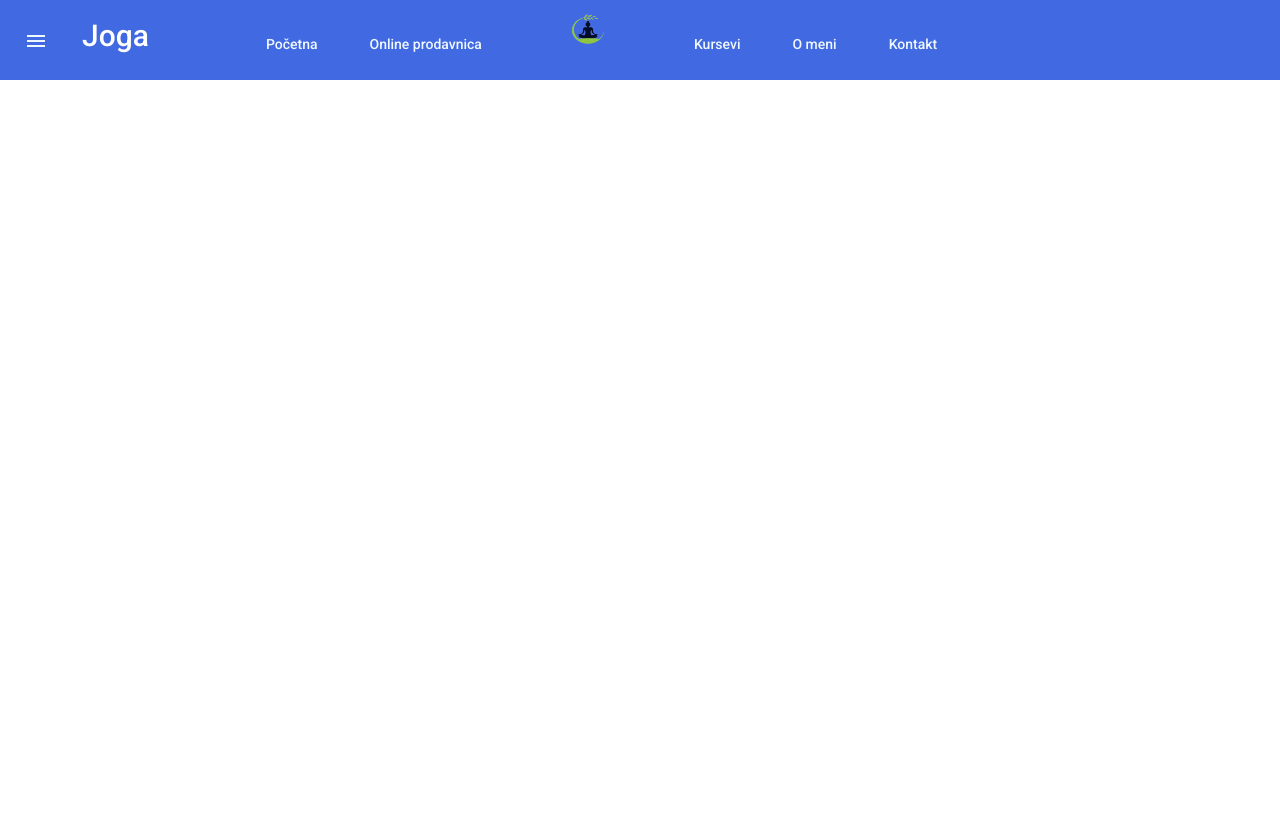
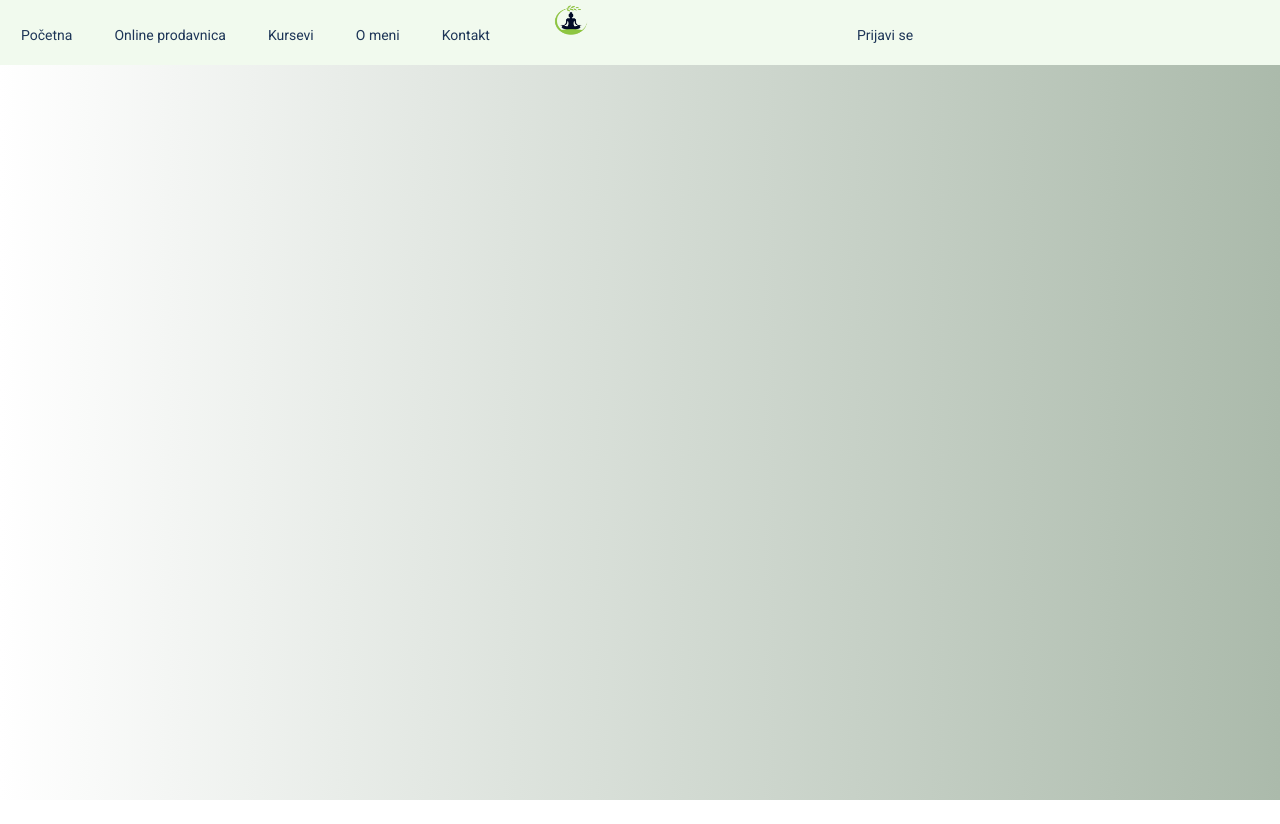
Before and after one commit to popovic01/MeanStackYogaApp, an Angular app in the folder Frontend/: page / in a window 1280 px wide. After the commit the page ends 800 px from the top, so only its background shows below. Built offline with nearby package versions, Linux system fonts and the light colour scheme.

Commit message:
Html toolbar

```diff
--- a/Frontend/src/app/app.component.html
+++ b/Frontend/src/app/app.component.html
@@ -1 +1 @@
-<app-main-nav></app-main-nav>
+<app-toolbar></app-toolbar>
--- a/Frontend/src/app/app.module.ts
+++ b/Frontend/src/app/app.module.ts
@@ -12,11 +12,13 @@ import { MatButtonModule } from '@angular/material/button';
 import { MatSidenavModule } from '@angular/material/sidenav';
 import { MatIconModule } from '@angular/material/icon';
 import { MatListModule } from '@angular/material/list';
+import { ToolbarComponent } from './toolbar/toolbar.component';
 
 @NgModule({
   declarations: [
     AppComponent,
-    MainNavComponent
+    MainNavComponent,
+    ToolbarComponent
   ],
   imports: [
     BrowserModule,
--- a/Frontend/src/app/main-nav/main-nav.component.css
+++ b/Frontend/src/app/main-nav/main-nav.component.css
@@ -8,19 +8,20 @@ position: sticky;
 position: -webkit-sticky; /* For macOS/iOS Safari */
 top: 0; /* Sets the sticky toolbar to be on top */
 z-index: 1000; /* Ensure that your app's content doesn't overlap the toolbar */
-background-color: royalblue;
+background-color: #83c5be;
 }
 
 div {
   overflow: inherit;
-  color: aliceblue;
+  color: white;
 }
 
 .mat-sidenav-container{
 min-height: 93vh !important;
-width: 10%;
+width: 100px;
 text-align: center;
 /*position: sticky;*/
+background-color: white;
 }
 
 a{
@@ -41,14 +42,10 @@ button{
 
 .example-spacer {
   /*flex: 1 1 auto;*/
-  margin-left: 65px;
+  margin-left: 45px;
 }
 
 .mat-sidenav-content{
     font-size: 80%;
     text-align: center;
 }
-
-.mat-drawer-container {
-  background-color: white;
-}
--- a/Frontend/src/app/main-nav/main-nav.component.html
+++ b/Frontend/src/app/main-nav/main-nav.component.html
@@ -22,7 +22,7 @@
   </mat-toolbar>
   <mat-sidenav-container fxFlexFill class="example-container">
     <mat-sidenav color="primary" #sidenav fxLayout="column" mode="over"  opened="false" fxHide.gt-sm="true">
-      <div fxLayout="column">
+      <div fxLayout="column" class="mat-drawer-container">
         <a mat-button routerLink="/about-us">Početna</a>
         <a mat-button routerLink="/prices">Online prodavnica</a>
         <a mat-button routerLink="/start-page">Kursevi</a>
--- /dev/null
+++ b/Frontend/src/app/toolbar/toolbar.component.css
@@ -0,0 +1,29 @@
+.topnav {
+    overflow: hidden;
+    background-color: #f1faee;
+    padding-bottom: 15px;
+    height: 50px;
+  }
+
+  img {
+      margin-left: 20px;
+  }
+
+  .topnav a {
+    color: #1d3557;
+    text-align: center;
+    padding: 12px 16px;
+    margin: 0 5px;
+    text-decoration: none;
+    font-size: 14px;
+  }
+
+  .topnav a:hover {
+    background-color: #b7e4c7;
+    color: #f1faee;
+    border-radius: 5px;
+  }
+
+  #spec {
+      margin-left: 230px;
+  }
--- /dev/null
+++ b/Frontend/src/app/toolbar/toolbar.component.html
@@ -0,0 +1,9 @@
+<div class="topnav">
+    <a href="#">Početna</a>
+    <a href="#op">Online prodavnica</a>
+    <a href="#">Kursevi</a>
+    <a href="#">O meni</a>
+    <a href="#">Kontakt</a>
+    <img src="assets/images/Logo.png" width="80px" height="40px" alt="">
+    <a href="#" id="spec">Prijavi se</a>
+  </div>
--- /dev/null
+++ b/Frontend/src/app/toolbar/toolbar.component.ts
@@ -0,0 +1,15 @@
+import { Component, OnInit } from '@angular/core';
+
+@Component({
+  selector: 'app-toolbar',
+  templateUrl: './toolbar.component.html',
+  styleUrls: ['./toolbar.component.css']
+})
+export class ToolbarComponent implements OnInit {
+
+  constructor() { }
+
+  ngOnInit(): void {
+  }
+
+}
--- a/Frontend/src/index.html
+++ b/Frontend/src/index.html
@@ -2,7 +2,7 @@
 <html lang="en">
 <head>
   <meta charset="utf-8">
-  <title>Frontend</title>
+  <title>Yoga</title>
   <base href="/">
   <meta name="viewport" content="width=device-width, initial-scale=1">
   <link rel="icon" type="image/x-icon" href="favicon.ico">
--- a/Frontend/src/styles.css
+++ b/Frontend/src/styles.css
@@ -1,6 +1,9 @@
 /* You can add global styles to this file, and also import other style files */
-
 body {
     margin: 0;
     font-family: Roboto, "Helvetica Neue", sans-serif;
+    background: #abbaab;  /* fallback for old browsers */
+    background: -webkit-linear-gradient(to right, #ffffff, #abbaab);  /* Chrome 10-25, Safari 5.1-6 */
+    background: linear-gradient(to right, #ffffff, #abbaab); /* W3C, IE 10+/ Edge, Firefox 16+, Chrome 26+, Opera 12+, Safari 7+ */
+
 }
```
Also changed, not shown: Frontend/src/app/main-nav/main-nav.component.ts (line endings or trailing spaces), 2 other files (tests, documents, lock files or other folders).
